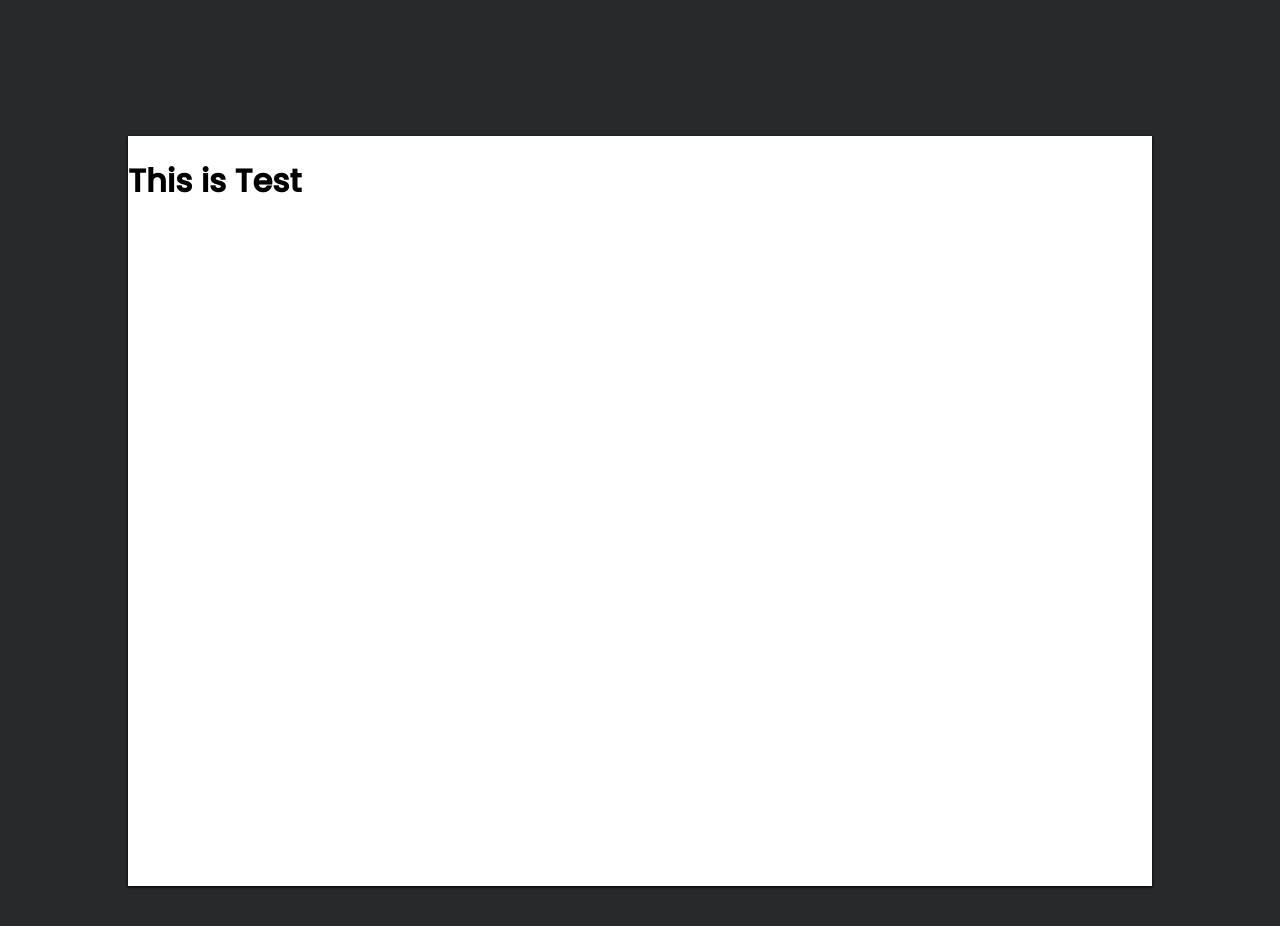
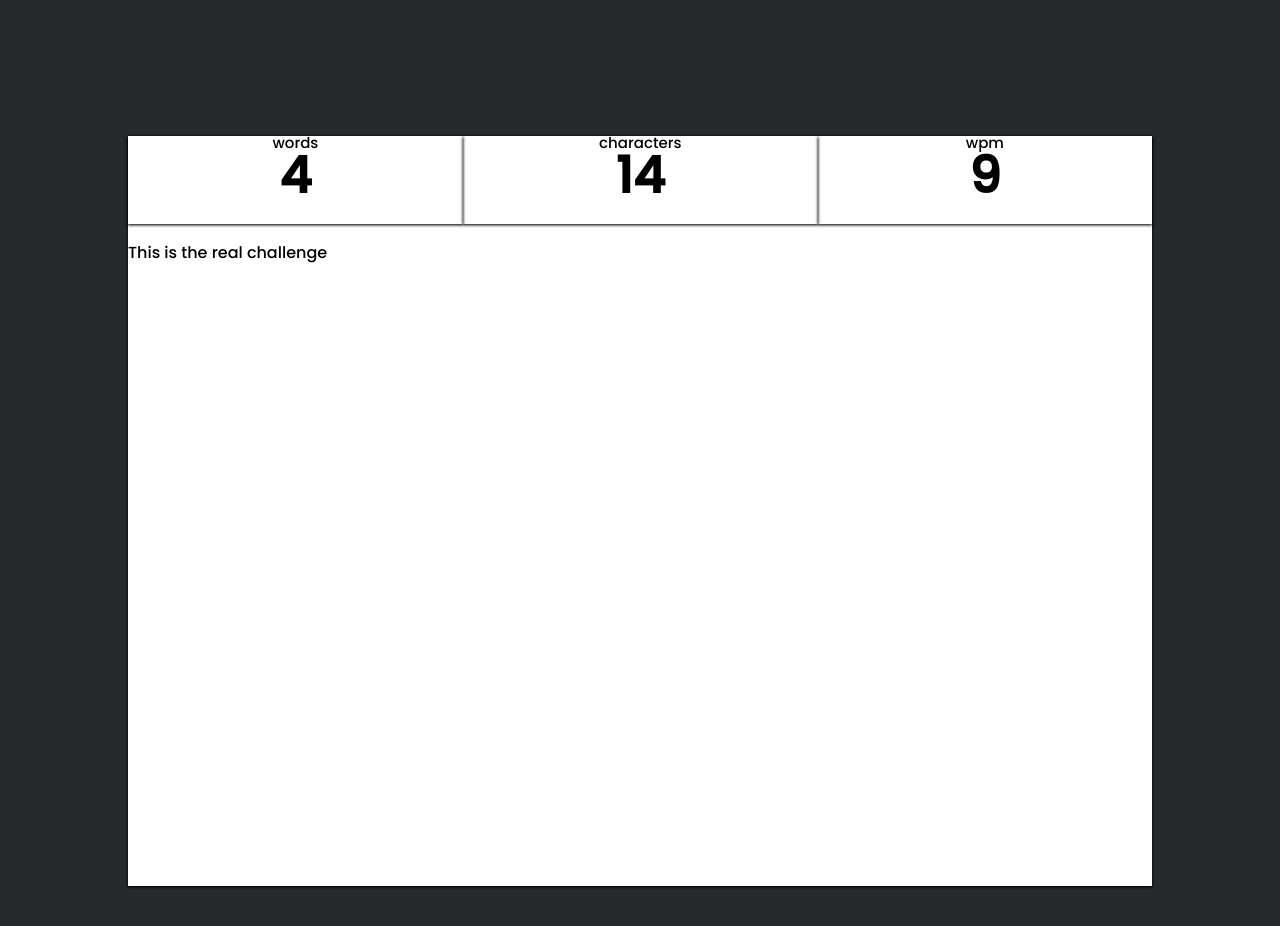
Before and after one commit to RajuGujjalapati/FlashType, a React (Create React App) app: page / in a window 1280 px wide. Shown: the part 920-1846 px from the top of the page. Built offline with nearby package versions, Linux system fonts and the light colour scheme.

Commit message:
challenge details card

```diff
--- /dev/null
+++ b/src/components/ChallengeDetailsCard/ChallengeDetailsCard.css
@@ -0,0 +1,25 @@
+.details-card-conatiner {
+  display: flex;
+  flex-direction: column;
+  align-items: center;
+  justify-content: center;
+  flex-grow: 1;
+  padding: 10px;
+  box-shadow: 0 1px 3px rgba(0, 0, 0, 12), 0 1px 2px rgba(0, 0, 0, 0.26);
+  transition: all 0.3s cubic-bezier(0.165, 0.84, 0.44, 1);
+}
+.details-card-conatiner:hover {
+  box-shadow: 0 14px 28px rgba(216, 62, 62, 0.12),
+    0 10px 10px rgba(0, 0, 0, 0.26);
+}
+
+.card-name {
+  font-size: 15px;
+  margin: -15px;
+}
+
+.card-value {
+  font-size: 50px;
+  font-weight: 800;
+  margin: 0;
+}
--- /dev/null
+++ b/src/components/ChallengeDetailsCard/ChallengeDetailsCard.jsx
@@ -0,0 +1,12 @@
+import React from 'react';
+import "./ChallengeDetailsCard.css"
+const ChallengeDetailsCard = ({ cardName, cardValue}) => {
+    return (
+        <div className="details-card-conatiner">
+            <div className="card-name">{cardName}</div>
+                <div className="card-value">{ cardValue }</div>
+        </div>
+      );
+}
+
+export default ChallengeDetailsCard;
--- a/src/components/TestContainer/TestContainer.jsx
+++ b/src/components/TestContainer/TestContainer.jsx
@@ -1,17 +1,19 @@
 import React from 'react';
-import "./TestContainer.css"
-import Tryagain from "../TryAgain/TryAgain"
+import "./TestContainer.css";
+import Tryagain from "../TryAgain/TryAgain";
+import TypingChallengeContainer from '../TypingChallengeContainer/TypingChallengeContainer';
 const TestContainer = ({words, characters, wpm}) =>{
     return(
         <div className="test-container">
             <div data-aos="fade-up" className="typing-challenge-cont">
-                <h1>This is Test</h1>
+                {/* <h1>This is Test</h1> */}
+                < TypingChallengeContainer words={words} characters={characters} wpm={wpm} />
             </div>
             {/* <div className="try-again-con">
                 < Tryagain words={words} characters = {characters} wpm = {wpm}/>
             </div> */}
         </div>
     )
-}
+};
 
 export default TestContainer;
--- /dev/null
+++ b/src/components/TypingChallengeContainer/TypingChallengeContainer.css
@@ -0,0 +1,16 @@
+.typing-challenge-container {
+  display: flex;
+  flex-direction: column;
+  flex-grow: 1;
+}
+
+.details-container {
+  display: flex;
+  flex-direction: row;
+  flex-wrap: wrap;
+}
+
+.typewriter-challenge {
+  display: flex;
+  flex-grow: 1;
+}
--- /dev/null
+++ b/src/components/TypingChallengeContainer/TypingChallengeContainer.jsx
@@ -0,0 +1,32 @@
+import React from 'react';
+import './TypingChallengeContainer.css'
+import ChallengeDetailsCard from "../ChallengeDetailsCard/ChallengeDetailsCard"
+const TypingChallengeContainer = ({words, characters, wpm}) => {
+    return (
+    <div className="typing-challenge-container">
+        {/* Details Section */}
+        <div className="details-container">
+            {/* words tyoed */}
+
+            <ChallengeDetailsCard  cardName="words" cardValue={words}/>
+            {/* <p>1</p> */}
+
+            {/* characters typed */}
+            <ChallengeDetailsCard  cardName="characters" cardValue={characters}/>
+
+            {/* <p>2</p> */}
+
+            {/* speed */}
+            <ChallengeDetailsCard  cardName="wpm" cardValue={wpm}/>
+
+            {/* <p>4</p> */}
+        </div>
+        {/* The real challenge */}
+        <div className="typewriter-challenge">
+            <p>This is the real challenge</p>
+        </div>
+    </div>
+    )
+}
+
+export default TypingChallengeContainer;
```
